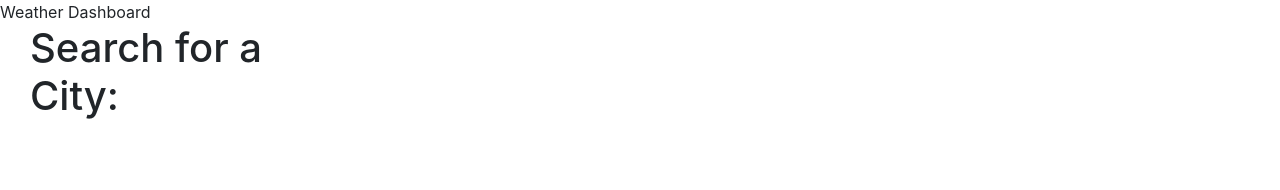
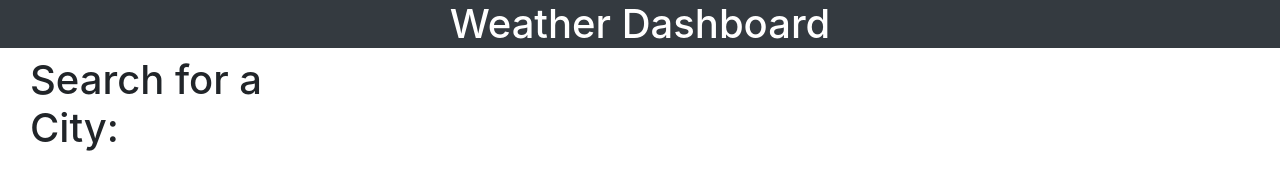
Before and after one commit to griffin-justintime/weather-dashboard, a plain HTML site: page index.html in a window 1280 px wide. Drawn offline with nearby package versions, Linux system fonts and the light colour scheme.

Commit message:
header styled

```diff
--- a/index.html
+++ b/index.html
@@ -14,7 +14,7 @@
     <title>Weather Dashboard</title>
   </head>
   <body>
-    <headercl>Weather Dashboard</header>
+    <header class="text-center bg-dark text-white h1">Weather Dashboard</header>
     <div class="container-fluid">
       <div class="row"></div>
       <aside class="col-sm-3">
```
